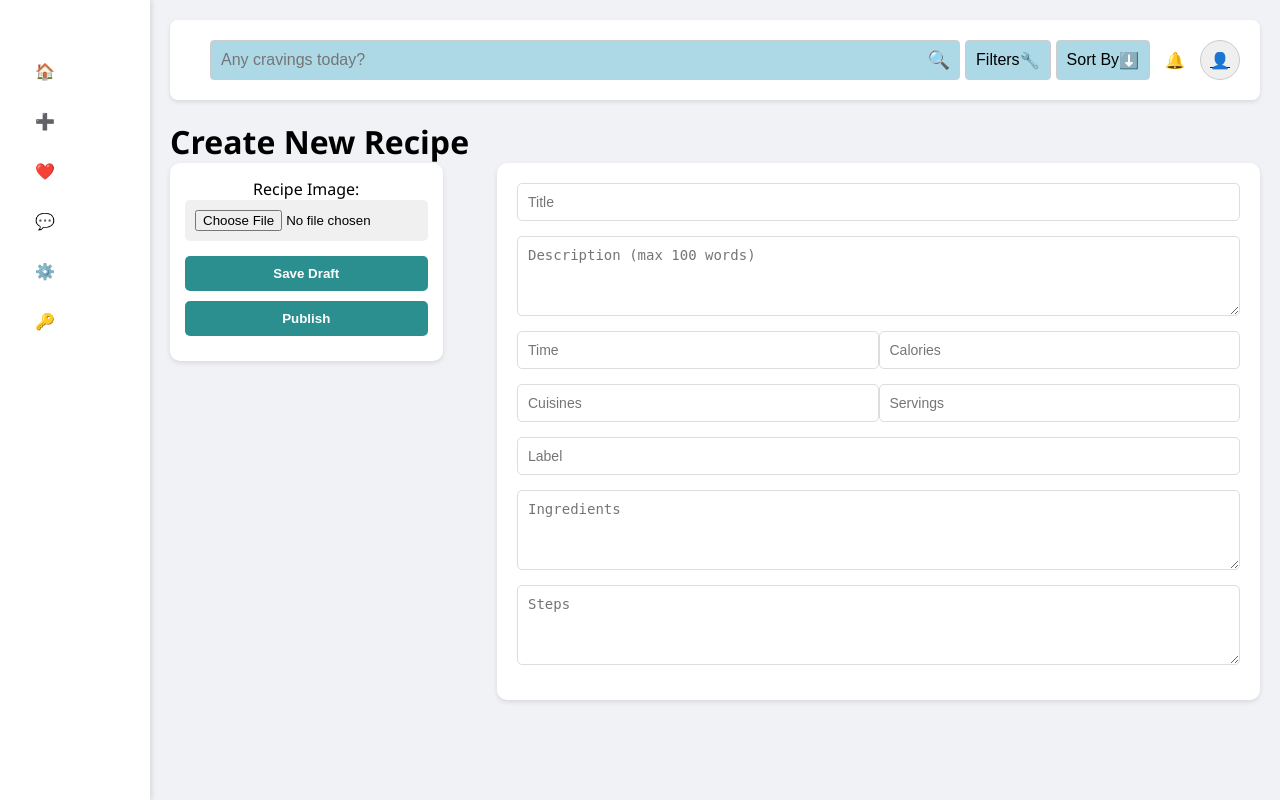
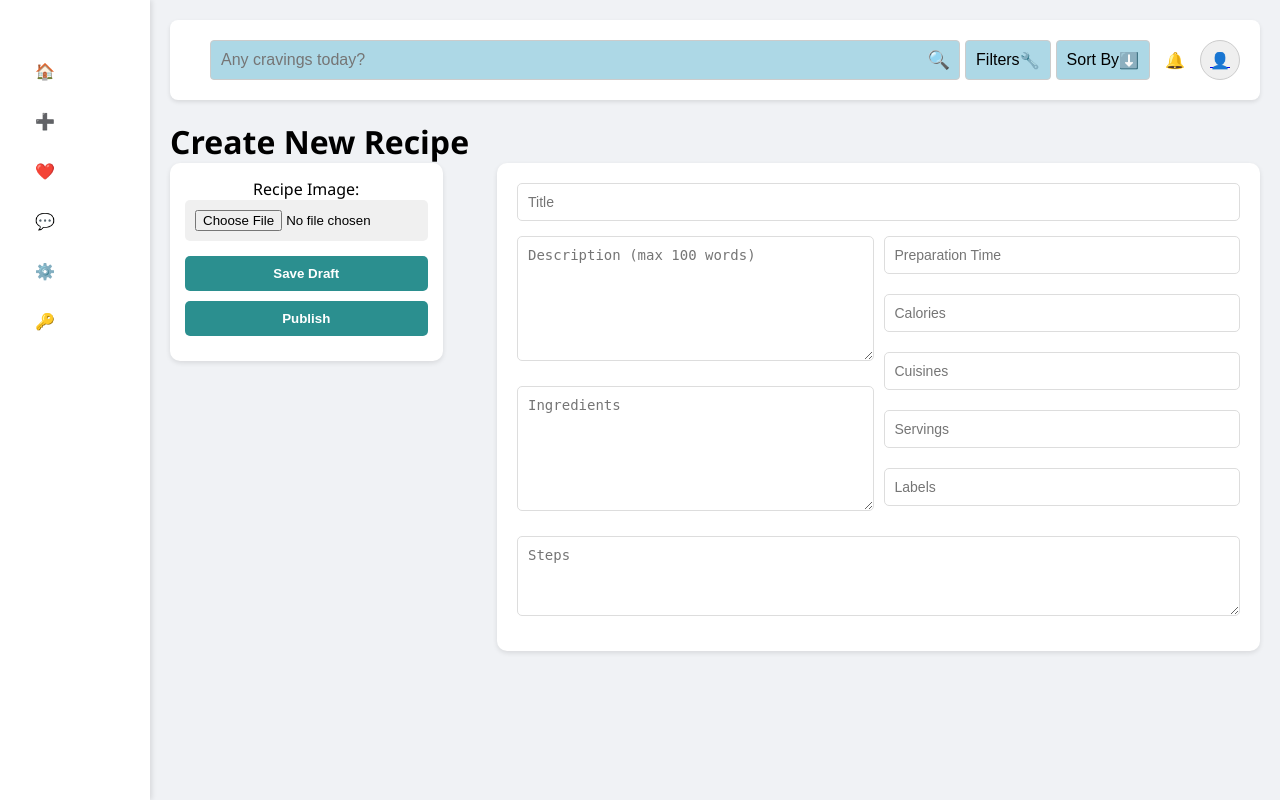
Before and after one commit to saraemyg/CSE-G4-ERecipe, a Flask app: page /createrecipe in a window 1280 px wide. Run offline with Flask 3, Linux system fonts and the light colour scheme.

Commit message:
recipe page

```diff
--- a/website/templates/createrecipe.html
+++ b/website/templates/createrecipe.html
@@ -132,20 +132,22 @@
                     <!-- Recipe Details Section -->
                     <div class="recipe-details">
                         <input type="text" id="title" placeholder="Title" required>
-                        <textarea id="description" placeholder="Description (max 100 words)" maxlength="100" required></textarea>
 
-                        <div style="display: flex; justify-content: space-between;">
-                            <input type="text" id="time" placeholder="Time" required>
+                        <div class="recipe-form-container" style="display: flex; gap: 10px;">
+                            <!-- Description & Ingredients in a Column -->
+                            <div style="flex: 1; display: flex; flex-direction: column; gap: 10px;">
+                                <textarea id="description" placeholder="Description (max 100 words)" maxlength="100" required style="flex-grow: 1; min-height: 125px;"></textarea>
+                                <textarea id="ingredients" placeholder="Ingredients" required style="flex-grow: 1; min-height: 125px;"></textarea>
+                            </div>
+
+                        <div style="flex: 1; display: flex; flex-wrap: wrap; gap: 5px;">
+                            <input type="text" id="time" placeholder="Preparation Time" required>
                             <input type="text" id="calories" placeholder="Calories" required>
+                            <input type="text" id="cuisines" placeholder="Cuisines" required>
+                            <input type="text" id="servings" placeholder="Servings" required>
+                            <input type="text" id="labels" placeholder="Labels" required>
                         </div>
 
-                        <div style="display: flex; justify-content: space-between;">
-                            <input type="text" id="cuisines" placeholder="Cuisines" required>
-                            <input type="text" id="servings" placeholder="Servings" required>
-                        </div>
-
-                        <input type="text" id="label" placeholder="Label" required>
-                        <textarea id="ingredients" placeholder="Ingredients" required></textarea>
                         <textarea id="steps" placeholder="Steps" required></textarea>
                     </div>
                 </div>
```
Also changed, not shown: website/templates/editrecipe.html (+13 -11 lines).
